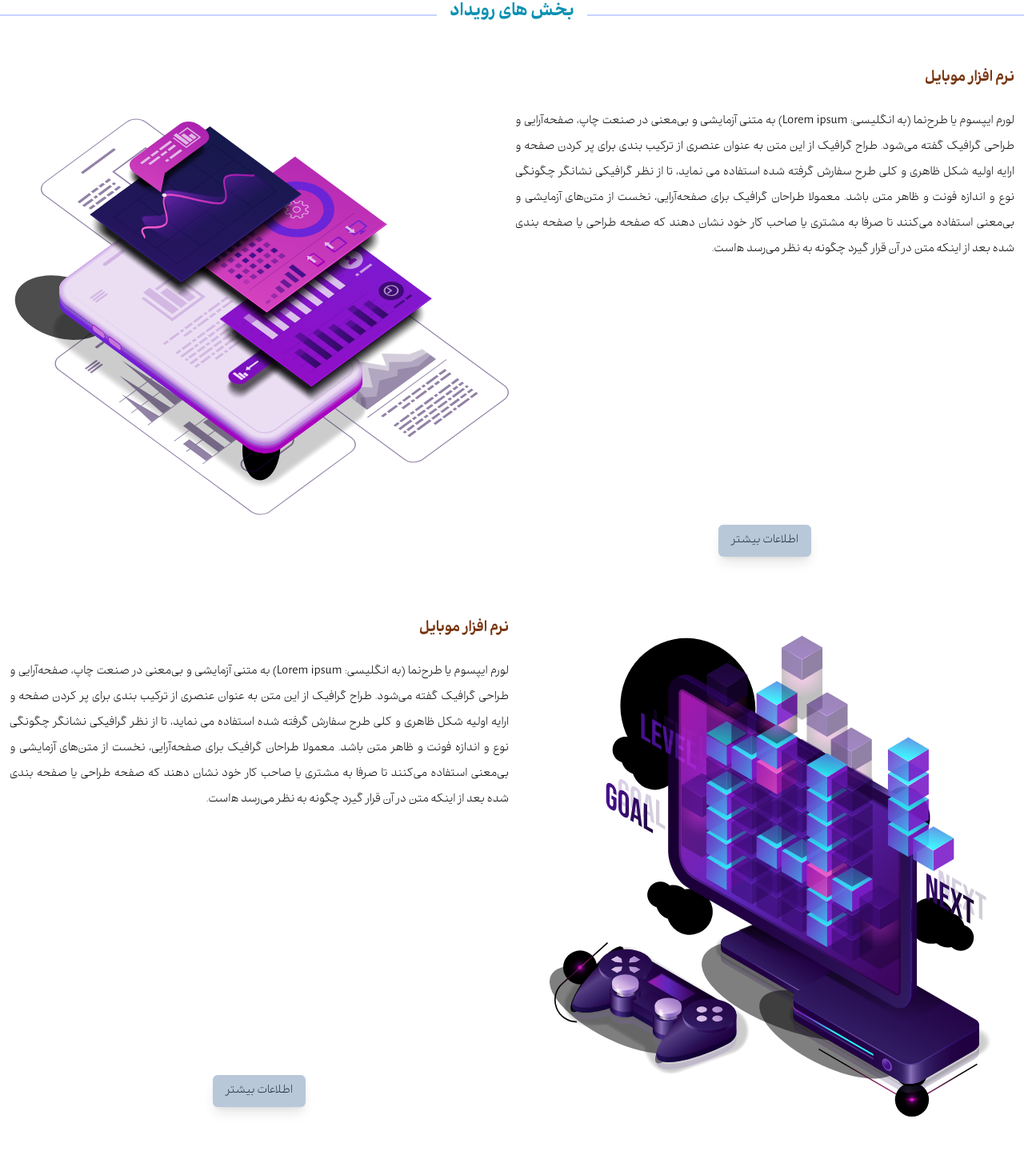
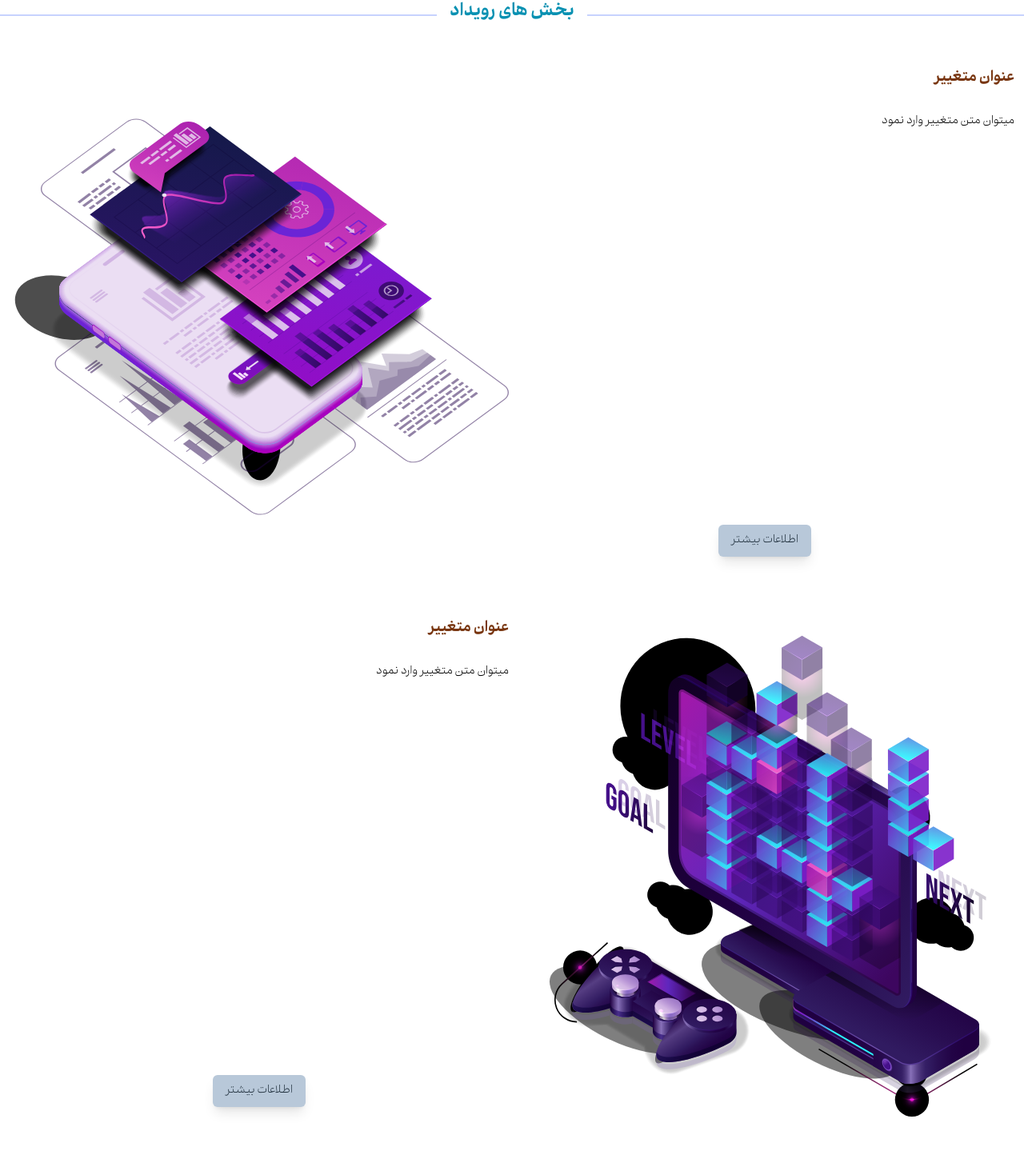
Before and after one commit to milad7212/pna, a Next.js app: page / in a window 1280 px wide. Shown: the part 1673-3132 px from the top of the page at 80% size. Built offline with nearby package versions, Linux system fonts and the light colour scheme; no server answers.

Commit message:
fix text

```diff
--- a/components/Roles.jsx
+++ b/components/Roles.jsx
@@ -17,7 +17,7 @@ const imageAnimat = {
 };
 function Roles() {
   return (
-    <div className="mx-auto  max-w-7xl">
+    <div className="mx-auto max-w-7xl">
       <div className="relative border-t-2 border-indigo-200 ">
         <div className="absolute inset-0 flex justify-center -top-5">
           <p className="px-4 text-2xl font-bold bg-white text-cyan-600">
@@ -26,16 +26,29 @@ function Roles() {
         </div>
       </div>
 
-      <Item img="/one.svg" />
-      <Item revers img="/two.svg" />
-      <Item img="/three.svg" />
+      <Item
+        img="/one.svg"
+        text="میتوان متن متغییر وارد نمود"
+        title="عنوان متغییر"
+      />
+      <Item
+        revers
+        img="/two.svg"
+        text="میتوان متن متغییر وارد نمود"
+        title="عنوان متغییر"
+      />
+      <Item
+        img="/three.svg"
+        text="میتوان متن متغییر وارد نمود"
+        title="عنوان متغییر"
+      />
     </div>
   );
 }
 
 export default Roles;
 
-function Item({ revers, img }) {
+function Item({ revers, img, text, title }) {
   const route = useRouter();
   return (
     <motion.div
@@ -47,20 +60,8 @@ function Item({ revers, img }) {
       className="grid grid-cols-1 gap-2 px-3 my-16 md:grid-cols-2"
     >
       <div className={`flex flex-col ${revers && "order-1 md:order-2"} `}>
-        <p className="mb-6 text-xl font-bold text-amber-900">
-          نرم افزار موبایل
-        </p>
-        <p className="text-justify md:leading-loose">
-          لورم ایپسوم یا طرح‌نما (به انگلیسی: Lorem ipsum) به متنی آزمایشی و
-          بی‌معنی در صنعت چاپ، صفحه‌آرایی و طراحی گرافیک گفته می‌شود. طراح
-          گرافیک از این متن به عنوان عنصری از ترکیب بندی برای پر کردن صفحه و
-          ارایه اولیه شکل ظاهری و کلی طرح سفارش گرفته شده استفاده می نماید، تا
-          از نظر گرافیکی نشانگر چگونگی نوع و اندازه فونت و ظاهر متن باشد. معمولا
-          طراحان گرافیک برای صفحه‌آرایی، نخست از متن‌های آزمایشی و بی‌معنی
-          استفاده می‌کنند تا صرفا به مشتری یا صاحب کار خود نشان دهند که صفحه
-          طراحی یا صفحه بندی شده بعد از اینکه متن در آن قرار گیرد چگونه به نظر
-          می‌رسد ه‌است.
-        </p>
+        <p className="mb-6 text-xl font-bold text-amber-900">{title}</p>
+        <p className="text-justify md:leading-loose">{text}</p>
         <button
           onClick={() => {
             route.push("/roles");
```
Also changed, not shown: public/svg-mobil.svg (added), public/svg-pc.svg (added).
